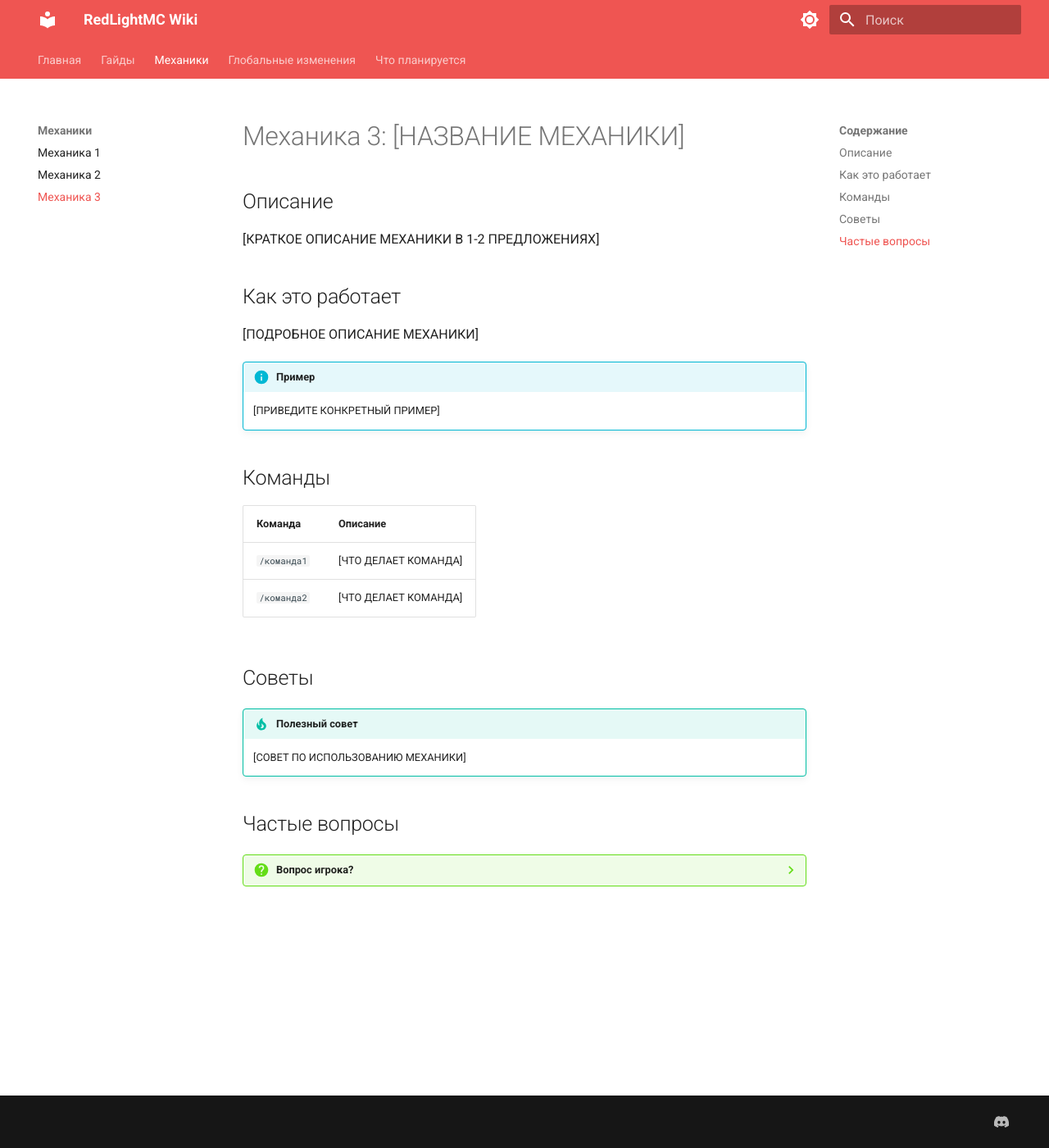
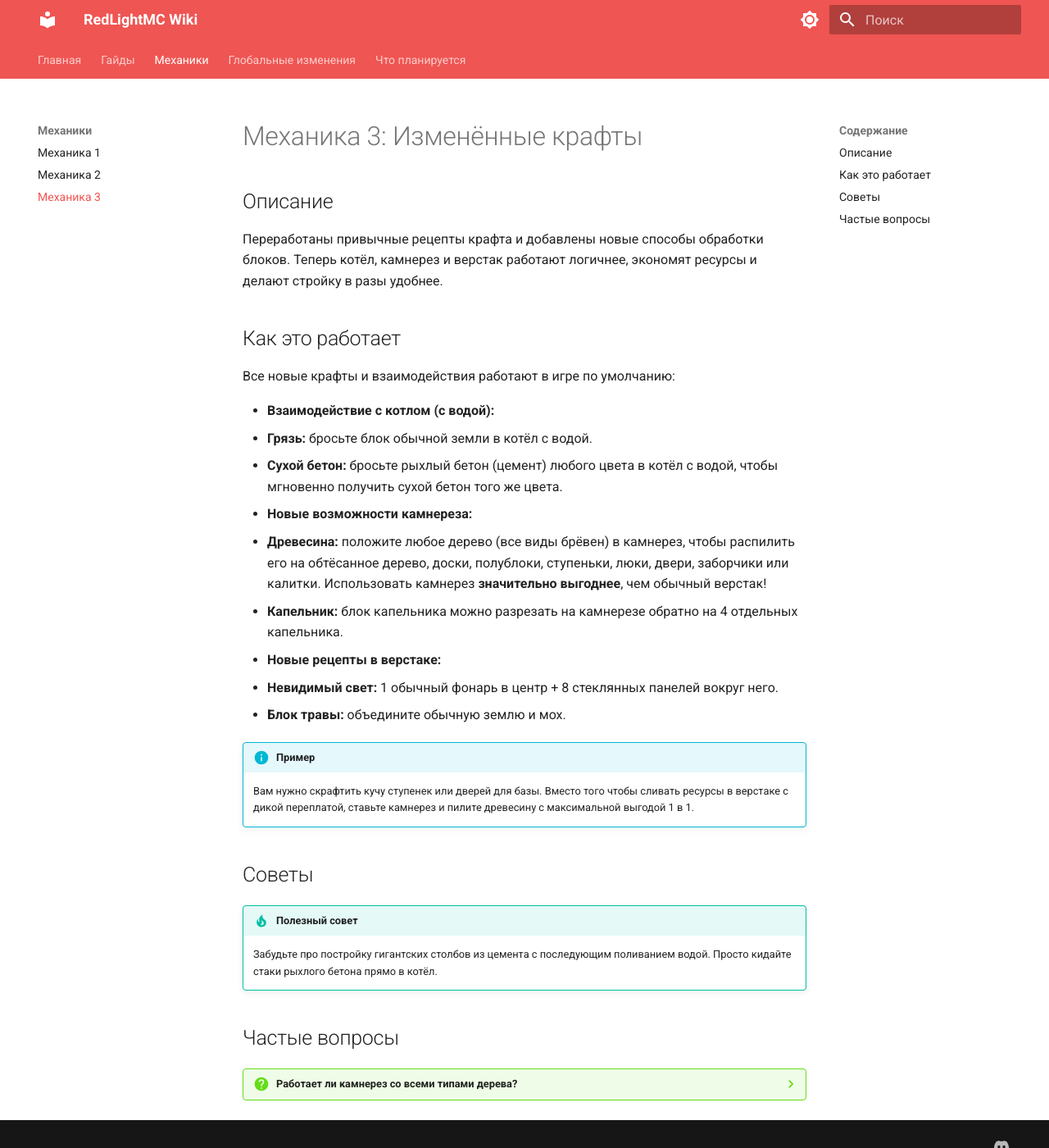
Before and after one commit to pluginfixs-a11y/redlight-wiki, an MkDocs documentation site: the page built from docs/mechanics/mechanic-3.md, in a window 1280 px wide and 1400 px high. Shown: the whole window at 82% size. Built offline with MkDocs 1.6.1 and Material for MkDocs 9.7.7, drawn with Linux system fonts in a browser that asks for light colours.

Commit message:
Update mechanic-3.md

```diff
--- a/docs/mechanics/mechanic-3.md
+++ b/docs/mechanics/mechanic-3.md
@@ -1,37 +1,33 @@
-# Механика 3: [НАЗВАНИЕ МЕХАНИКИ]
-
-<!-- ═══════════════════════════════════════════════════════════════
-ШАБЛОН: Механика 3
-Инструкция:
-  1. Замените [НАЗВАНИЕ МЕХАНИКИ] на реальное название
-  2. Замените весь текст в квадратных скобках
-  3. Добавьте скриншоты, если нужно
-═══════════════════════════════════════════════════════════════ -->
+# Механика 3: Изменённые крафты
 
 ## Описание
 
-[КРАТКОЕ ОПИСАНИЕ МЕХАНИКИ В 1-2 ПРЕДЛОЖЕНИЯХ]
+Переработаны привычные рецепты крафта и добавлены новые способы обработки блоков. Теперь котёл, камнерез и верстак работают логичнее, экономят ресурсы и делают стройку в разы удобнее.
 
 ## Как это работает
 
-[ПОДРОБНОЕ ОПИСАНИЕ МЕХАНИКИ]
+Все новые крафты и взаимодействия работают в игре по умолчанию:
+
+- **Взаимодействие с котлом (с водой):**
+  - **Грязь:** бросьте блок обычной земли в котёл с водой.
+  - **Сухой бетон:** бросьте рыхлый бетон (цемент) любого цвета в котёл с водой, чтобы мгновенно получить сухой бетон того же цвета.
+- **Новые возможности камнереза:**
+  - **Древесина:** положите любое дерево (все виды брёвен) в камнерез, чтобы распилить его на обтёсанное дерево, доски, полублоки, ступеньки, люки, двери, заборчики или калитки. Использовать камнерез **значительно выгоднее**, чем обычный верстак!
+  - **Капельник:** блок капельника можно разрезать на камнерезе обратно на 4 отдельных капельника.
+- **Новые рецепты в верстаке:**
+  - **Невидимый свет:** 1 обычный фонарь в центр + 8 стеклянных панелей вокруг него.
+  - **Блок травы:** объедините обычную землю и мох.
 
 !!! info "Пример"
-    [ПРИВЕДИТЕ КОНКРЕТНЫЙ ПРИМЕР]
+    Вам нужно скрафтить кучу ступенек или дверей для базы. Вместо того чтобы сливать ресурсы в верстаке с дикой переплатой, ставьте камнерез и пилите древесину с максимальной выгодой 1 в 1.
 
-## Команды
-
-| Команда | Описание |
-|---------|----------|
-| `/команда1` | [ЧТО ДЕЛАЕТ КОМАНДА] |
-| `/команда2` | [ЧТО ДЕЛАЕТ КОМАНДА] |
 
 ## Советы
 
 !!! tip "Полезный совет"
-    [СОВЕТ ПО ИСПОЛЬЗОВАНИЮ МЕХАНИКИ]
+    Забудьте про постройку гигантских столбов из цемента с последующим поливанием водой. Просто кидайте стаки рыхлого бетона прямо в котёл.
 
 ## Частые вопросы
 
-??? question "Вопрос игрока?"
-    Ответ на вопрос.
+??? question "Работает ли камнерез со всеми типами дерева?"
+    Да, в камнерез можно закинуть любой вид брёвен и древесины.
```
